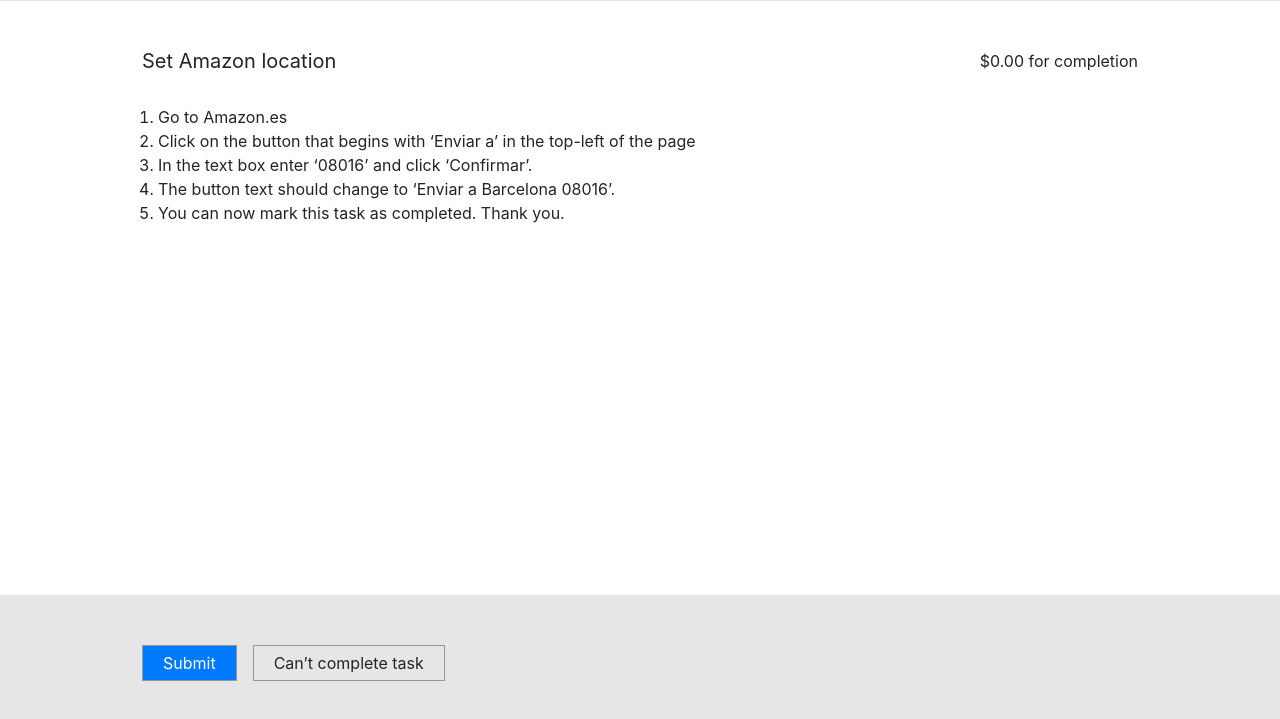
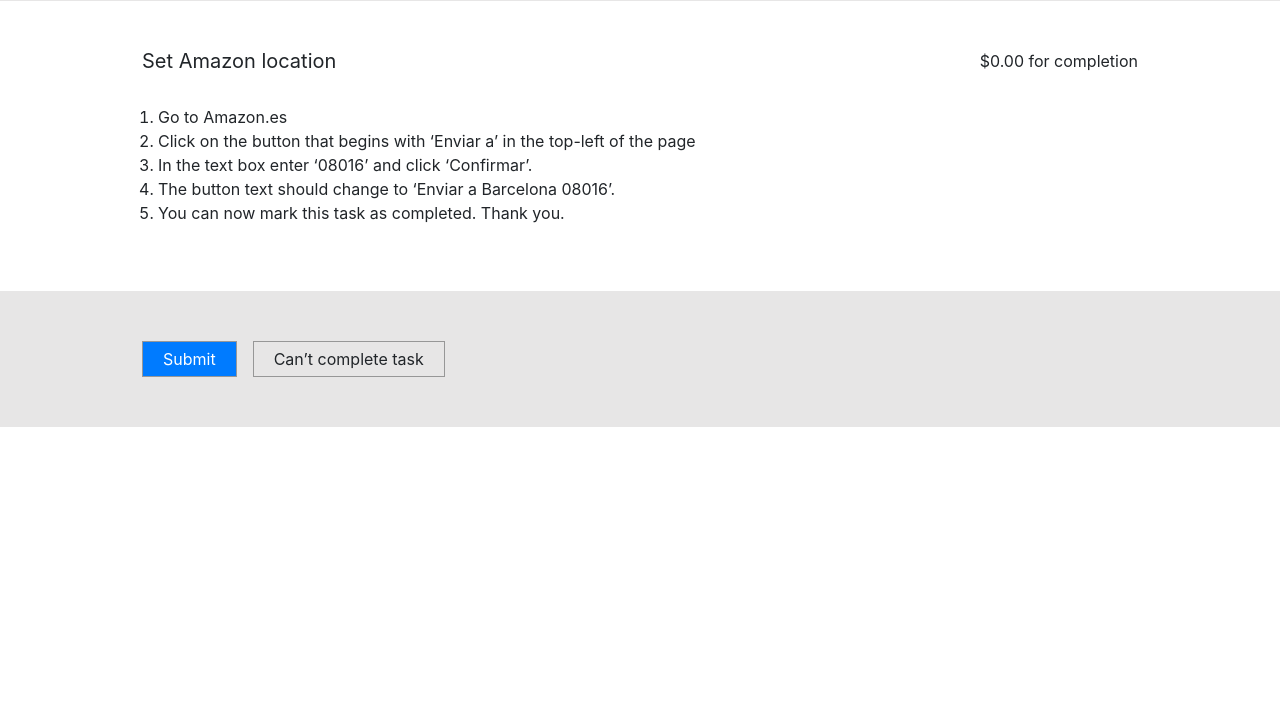
Before and after one commit to akib1997/yorkey, a plain HTML site: page tasks-2.html in a window 1280 px wide. Shown: the part 69-788 px from the top of the page. Drawn offline with nearby package versions, Linux system fonts and the light colour scheme.

Commit message:
Sticky footer

```diff
--- a/scss/components/_all.scss
+++ b/scss/components/_all.scss
@@ -252,8 +252,7 @@
    background-color: #E7E6E6;
    padding: 50px 0;
    margin-top: 50px;
-   position: fixed;
-   width: 100%;
+   position: sticky;
    bottom: 0;
 
    @include mobile-screen {
```
Also changed, not shown: css/main.min.css, 1 other file.
